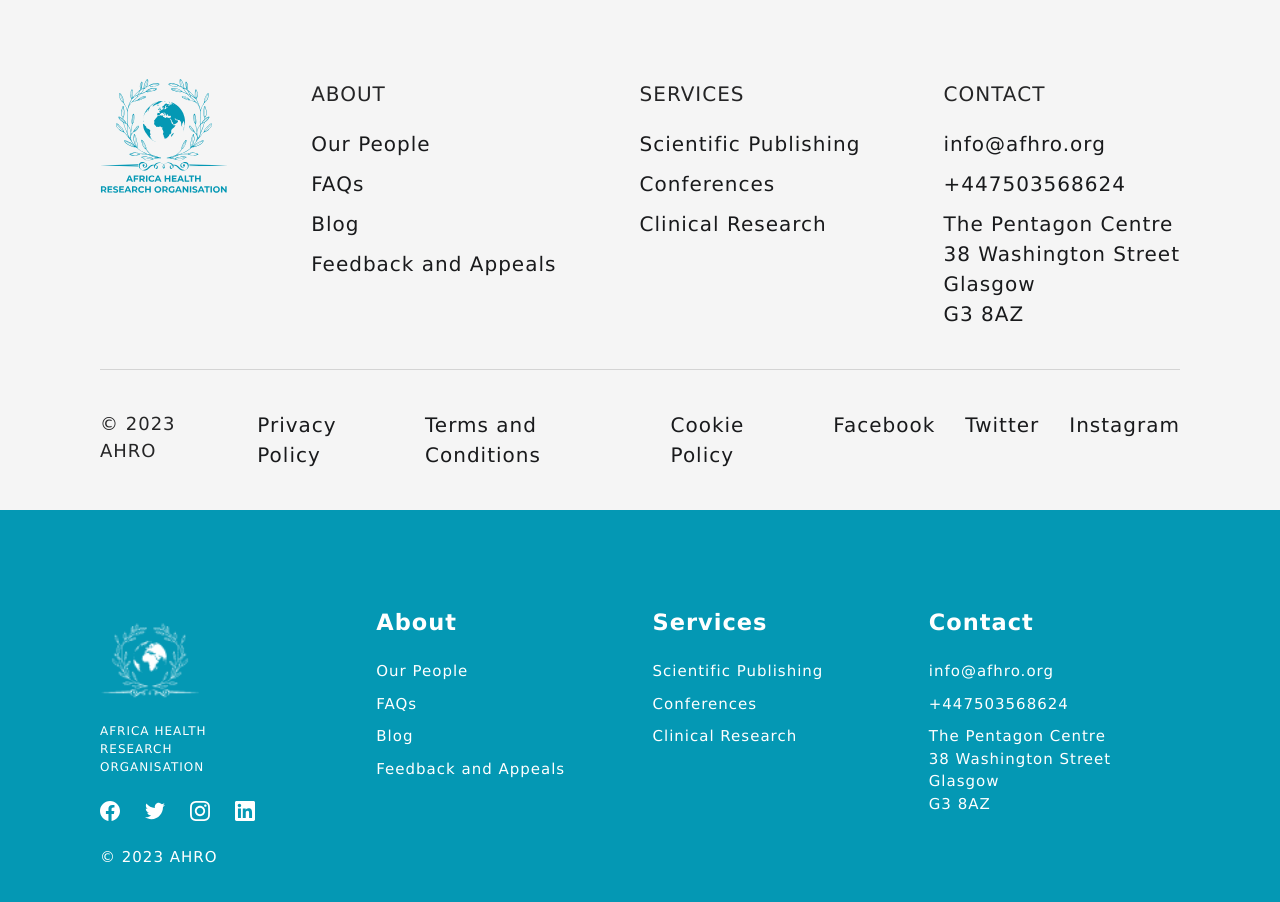
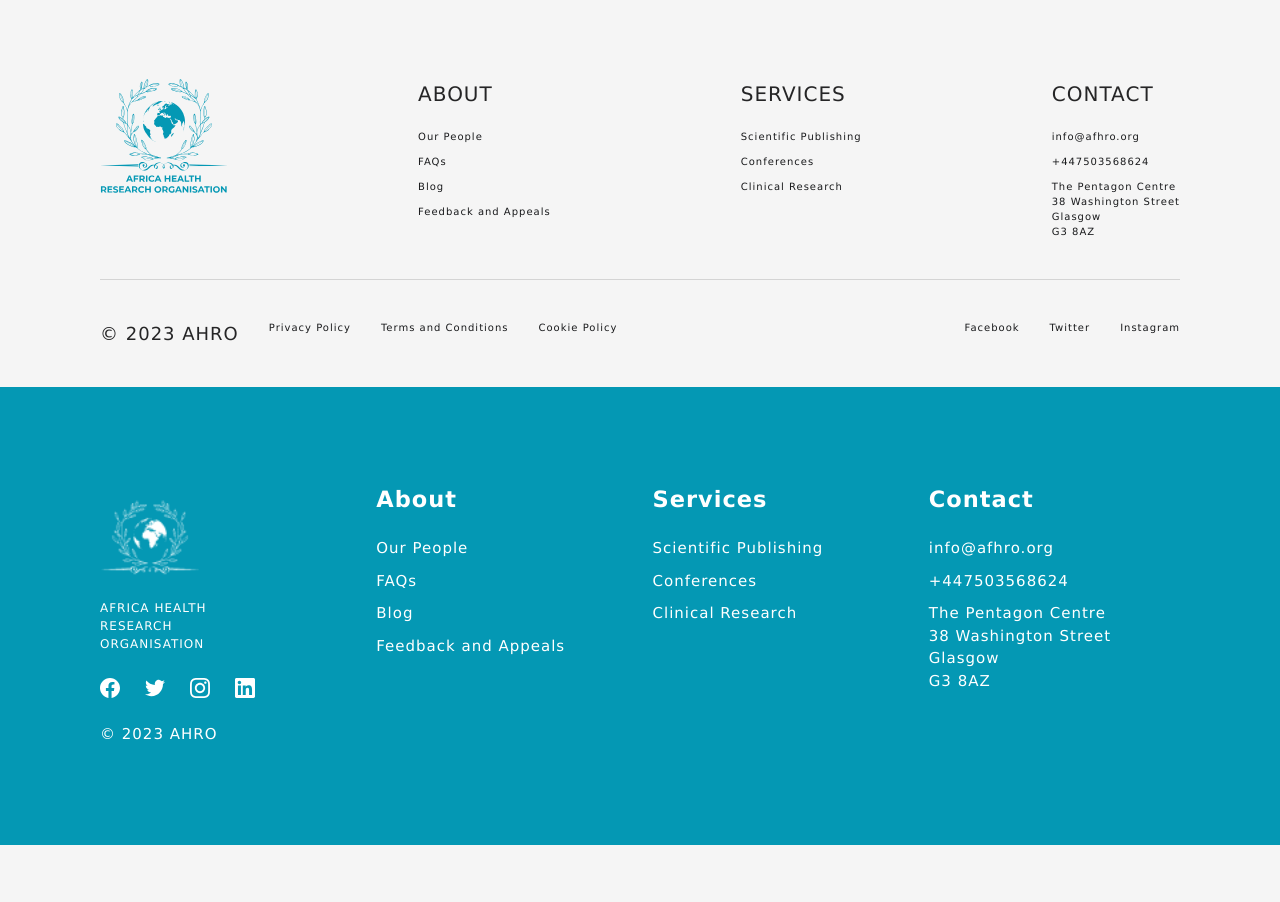
Before and after one commit to AFHRO/blog, a SvelteKit app: page /blog in a window 1280 px wide. Shown: the part 880-1782 px from the top of the page. After the commit the page ends 1725 px from the top, so only its background shows below. Built offline with nearby package versions, Linux system fonts and the light colour scheme; no server answers.

Commit message:
links font size

```diff
--- a/src/components/GlobalHeader.svelte
+++ b/src/components/GlobalHeader.svelte
@@ -52,10 +52,10 @@
           <nav>
             <h2 class="sr-only">Main Navigation</h2>
             <ul
-              class={"flex flex-row flex-wrap items-baseline p-4 md:p-0 mt-4 rounded-lg md:flex-row md:space-x-8 md:mt-0"}
+              class={"flex flex-row flex-wrap items-baseline p-4 md:p-0 mt-4 rounded-lg md:flex-row md:space-x-20 md:mt-0"}
             >
               {#each navLinks as link}
-                <li class="ml-24 first:ml-0 mt-1">
+                <li class="ml-24 first:ml-0 mt-1 text-[1.6rem]">
                   <a
                     class={"transition-colors duration-300" + linksClasses}
                     href={link.href}
--- a/src/routes/+layout.svelte
+++ b/src/routes/+layout.svelte
@@ -181,7 +181,7 @@
   }
 
   :global(a) {
-    font-size: 2rem;
+    font-size: inherit;
   }
 
   :global(input) {
```
